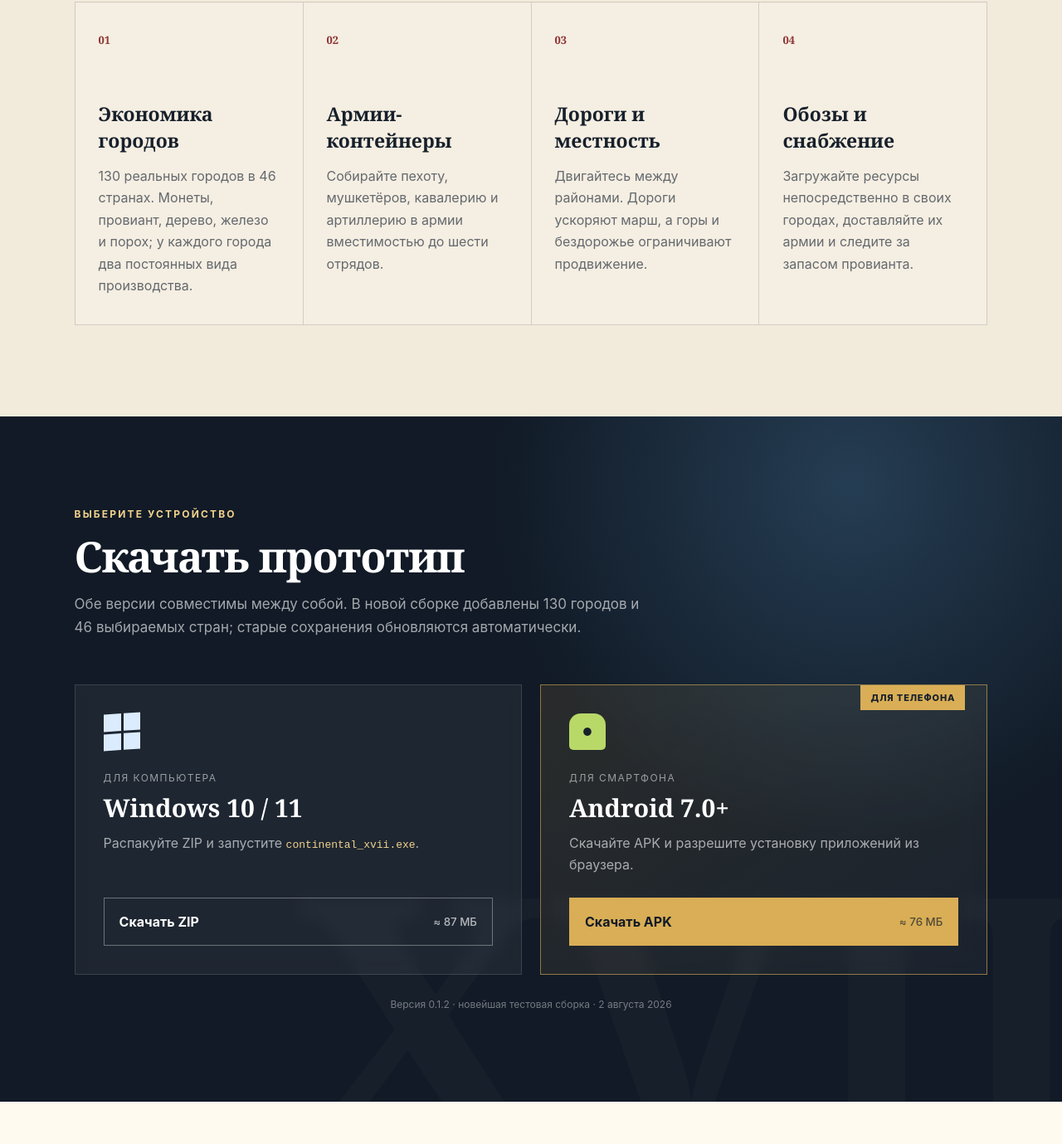
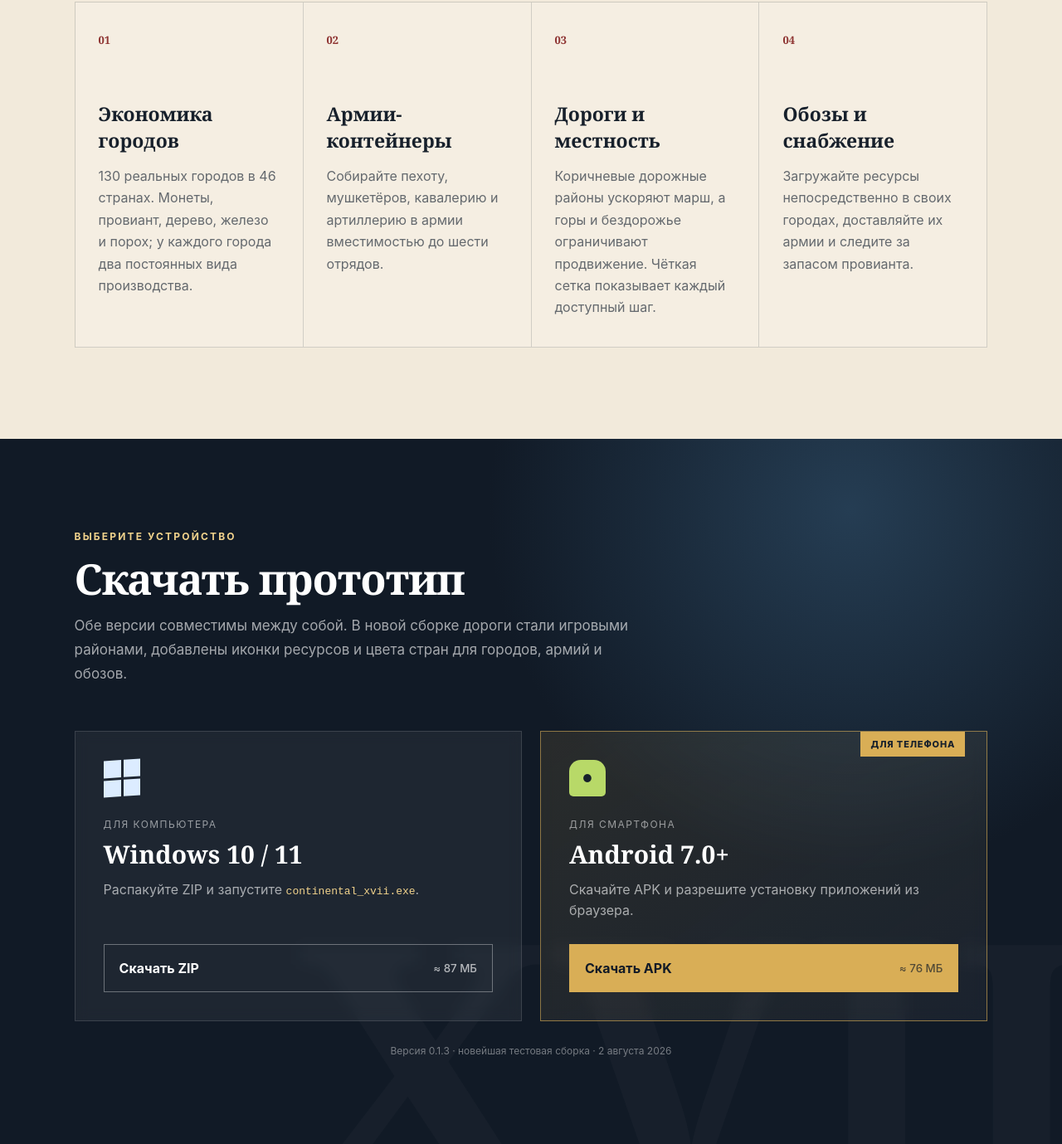
Before and after one commit to mark3543634/continental-xvii, a plain HTML site: page index.html in a window 1280 px wide. Shown: the part 1081-2460 px from the top of the page at 83% size. Drawn offline with Linux system fonts and the light colour scheme.

Commit message:
Publish version 0.1.3

```diff
--- a/index.html
+++ b/index.html
@@ -38,7 +38,7 @@
         <div class="hero-facts" aria-label="Особенности игры">
           <span><b>2–6</b> игроков</span>
           <span><b>LAN</b> без сервера</span>
-          <span><b>v0.1.2</b> новая сборка</span>
+          <span><b>v0.1.3</b> новая сборка</span>
         </div>
       </div>
     </section>
@@ -63,7 +63,7 @@
         <article class="feature reveal">
           <span class="feature-number">03</span>
           <h3>Дороги и местность</h3>
-          <p>Двигайтесь между районами. Дороги ускоряют марш, а горы и бездорожье ограничивают продвижение.</p>
+          <p>Коричневые дорожные районы ускоряют марш, а горы и бездорожье ограничивают продвижение. Чёткая сетка показывает каждый доступный шаг.</p>
         </article>
         <article class="feature reveal">
           <span class="feature-number">04</span>
@@ -78,7 +78,7 @@
         <div class="section-heading light reveal">
           <p class="eyebrow">Выберите устройство</p>
           <h2>Скачать прототип</h2>
-          <p>Обе версии совместимы между собой. В новой сборке добавлены 130 городов и 46 выбираемых стран; старые сохранения обновляются автоматически.</p>
+          <p>Обе версии совместимы между собой. В новой сборке дороги стали игровыми районами, добавлены иконки ресурсов и цвета стран для городов, армий и обозов.</p>
         </div>
         <div class="download-grid">
           <article class="download-card reveal">
@@ -105,7 +105,7 @@
             </a>
           </article>
         </div>
-        <p class="version-note reveal">Версия 0.1.2 · новейшая тестовая сборка · 2 августа 2026</p>
+        <p class="version-note reveal">Версия 0.1.3 · новейшая тестовая сборка · 2 августа 2026</p>
       </div>
     </section>
 
```
